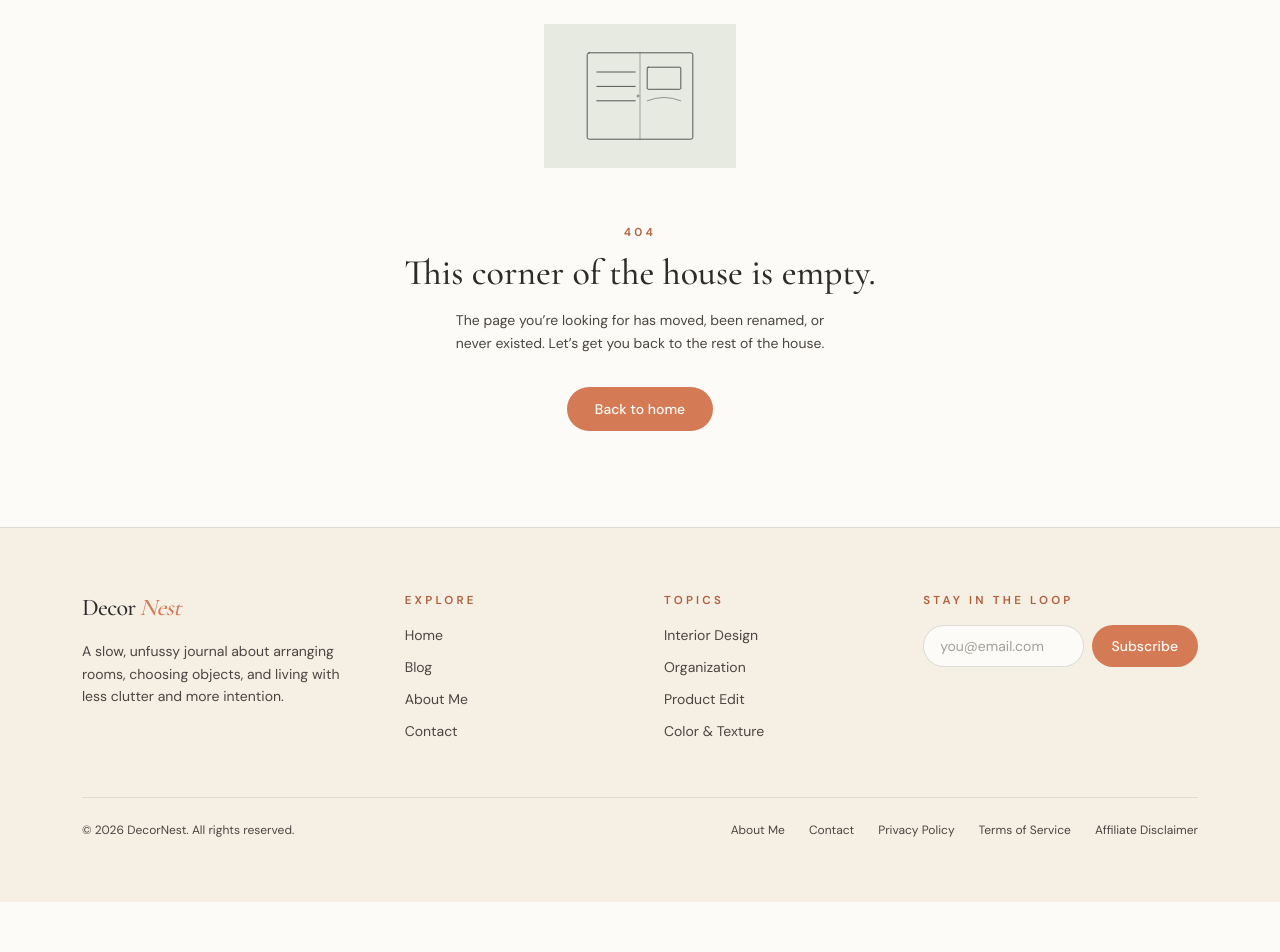
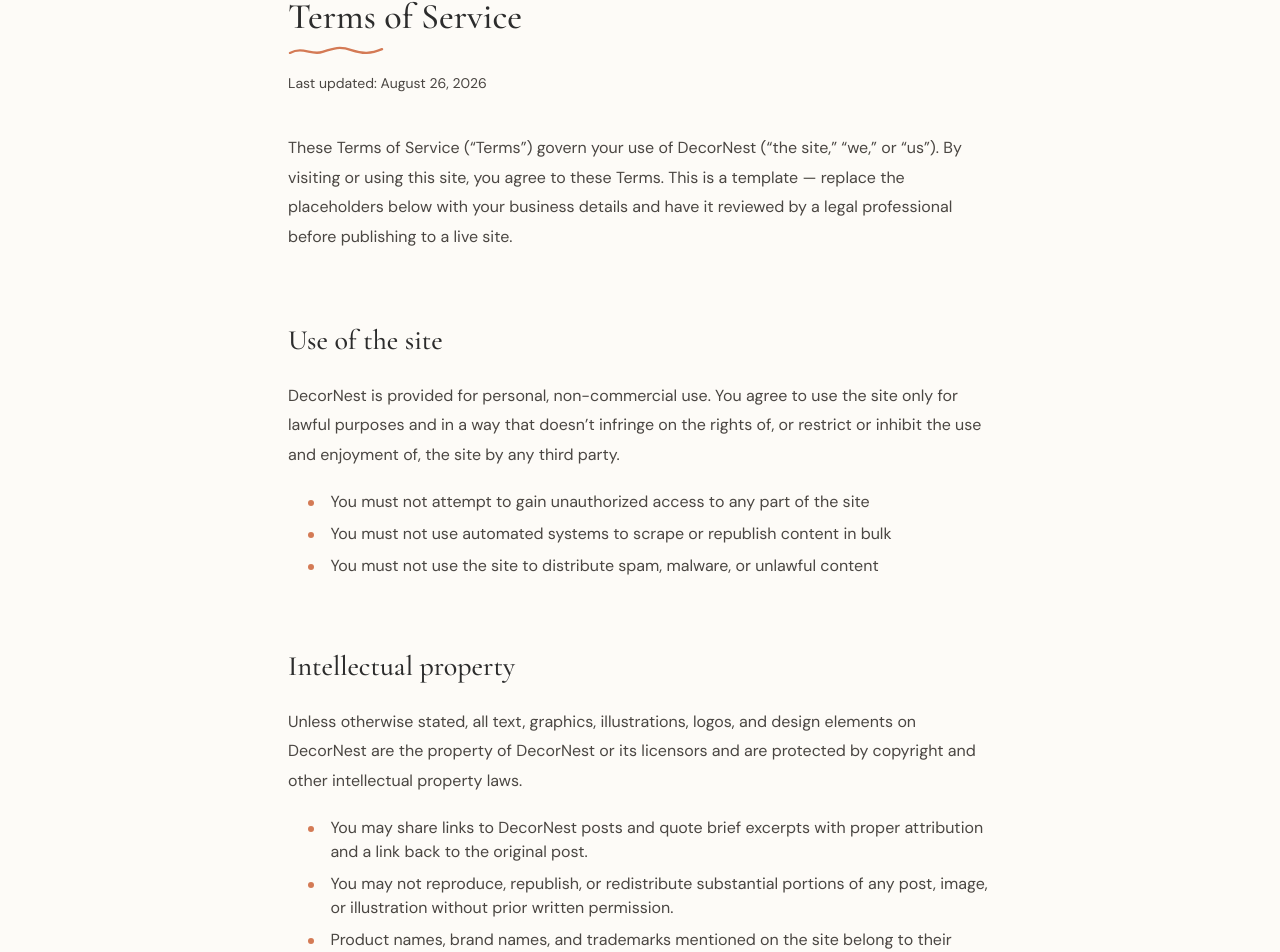
Before and after one commit to Danamstrong/DecorNest, a Next.js app: page /terms in a window 1280 px wide. Before the commit this address had no page. Shown: the part 161-1113 px from the top of the page. Before the commit the page ends 1063 px from the top, so only its background shows below. Built offline with nearby package versions, Linux system fonts and the light colour scheme.

Commit message:
Add Terms of Service page
This page outlines the Terms of Service for DecorNest, including usage rights, intellectual property, and liability limitations.

```diff
--- /dev/null
+++ b/src/app/terms/page.tsx
@@ -0,0 +1,119 @@
+import type { Metadata } from "next";
+import SectionHeading from "@/components/SectionHeading";
+
+export const metadata: Metadata = {
+  title: "Terms of Service",
+  description: "The terms and conditions governing use of the DecorNest website.",
+};
+
+export default function TermsPage() {
+  return (
+    <div className="mx-auto max-w-3xl px-5 py-16 sm:px-8">
+      <SectionHeading eyebrow="Legal" title="Terms of Service" />
+      <p className="mt-4 text-sm text-ink">Last updated: August 26, 2026</p>
+
+      <div className="prose-decor mt-10">
+        <p>
+          These Terms of Service (&ldquo;Terms&rdquo;) govern your use of
+          DecorNest (&ldquo;the site,&rdquo; &ldquo;we,&rdquo; or
+          &ldquo;us&rdquo;). By visiting or using this site, you agree to
+          these Terms. This is a template — replace the placeholders below
+          with your business details and have it reviewed by a legal
+          professional before publishing to a live site.
+        </p>
+
+        <h2>Use of the site</h2>
+        <p>
+          DecorNest is provided for personal, non-commercial use. You agree
+          to use the site only for lawful purposes and in a way that doesn&rsquo;t
+          infringe on the rights of, or restrict or inhibit the use and
+          enjoyment of, the site by any third party.
+        </p>
+        <ul>
+          <li>You must not attempt to gain unauthorized access to any part of the site</li>
+          <li>You must not use automated systems to scrape or republish content in bulk</li>
+          <li>You must not use the site to distribute spam, malware, or unlawful content</li>
+        </ul>
+
+        <h2>Intellectual property</h2>
+        <p>
+          Unless otherwise stated, all text, graphics, illustrations, logos,
+          and design elements on DecorNest are the property of DecorNest or
+          its licensors and are protected by copyright and other
+          intellectual property laws.
+        </p>
+        <ul>
+          <li>
+            You may share links to DecorNest posts and quote brief excerpts
+            with proper attribution and a link back to the original post.
+          </li>
+          <li>
+            You may not reproduce, republish, or redistribute substantial
+            portions of any post, image, or illustration without prior
+            written permission.
+          </li>
+          <li>
+            Product names, brand names, and trademarks mentioned on the site
+            belong to their respective owners.
+          </li>
+        </ul>
+
+        <h2>Content accuracy</h2>
+        <p>
+          We aim to keep information on DecorNest accurate and up to date,
+          but home decor advice, product availability, and pricing can
+          change without notice. Content is provided &ldquo;as is&rdquo;
+          without warranties of any kind, and we don&rsquo;t guarantee that
+          any product, technique, or recommendation will suit your specific
+          space, budget, or circumstances.
+        </p>
+
+        <h2>Affiliate links and third-party sites</h2>
+        <p>
+          DecorNest contains affiliate links and links to third-party
+          websites. See our{" "}
+          <a href="/disclaimer" className="text-terracotta underline decoration-terracotta/40 underline-offset-4">
+            Affiliate Disclaimer
+          </a>{" "}
+          for details. We are not responsible for the content, accuracy, or
+          practices of any third-party site linked from DecorNest.
+        </p>
+
+        <h2>Limitation of liability</h2>
+        <p>
+          To the fullest extent permitted by law, DecorNest and its author
+          are not liable for any direct, indirect, incidental, or
+          consequential damages arising from your use of the site,
+          including but not limited to purchases made based on content
+          published here, or reliance on any advice, recommendation, or
+          instruction found on the site.
+        </p>
+
+        <h2>Changes to these terms</h2>
+        <p>
+          These Terms may be updated periodically. Continued use of the site
+          after changes are posted constitutes acceptance of the revised
+          Terms. The &ldquo;last updated&rdquo; date at the top of this page
+          reflects the most recent revision.
+        </p>
+
+        <h2>Governing law</h2>
+        <p>
+          These Terms are governed by the laws of the jurisdiction in which
+          DecorNest&rsquo;s owner operates, without regard to conflict-of-law
+          principles. Replace this section with your specific jurisdiction
+          before publishing.
+        </p>
+
+        <h2>Contact</h2>
+        <p>
+          Questions about these Terms can be sent through the{" "}
+          <a href="/contact" className="text-terracotta underline decoration-terracotta/40 underline-offset-4">
+            contact page
+          </a>
+          .
+        </p>
+      </div>
+    </div>
+  );
+}
```
